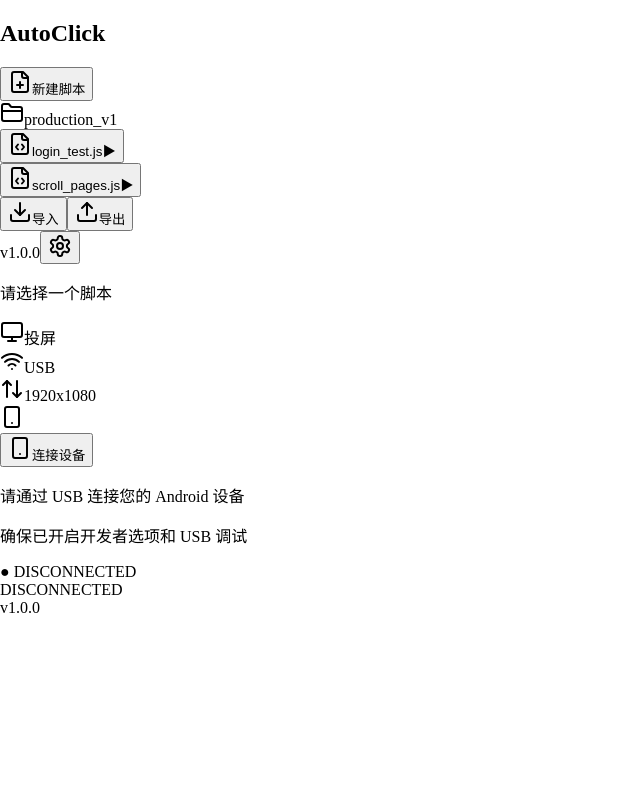
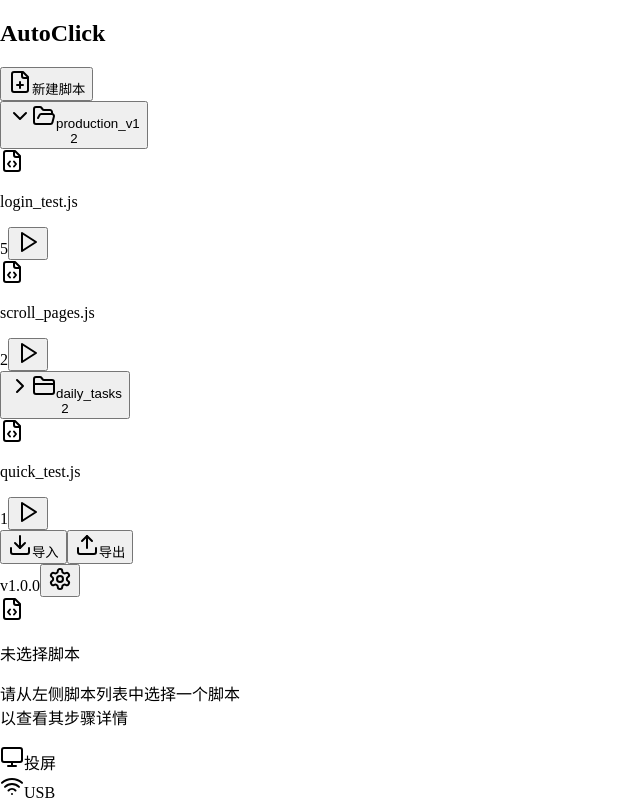
Before and after one commit to sunkj/auto-click, a React (Vite) app in the folder src/renderer/: page / in a window 1280 px wide. Shown: the top 800 px of the page, without its empty margins (0-640 px from the left). Built offline with nearby package versions, Linux system fonts and the light colour scheme.

Commit message:
adjust UI

```diff
--- a/src/renderer/src/components/ScriptPanel.tsx
+++ b/src/renderer/src/components/ScriptPanel.tsx
@@ -1,16 +1,124 @@
 import { useScriptStore, Script } from '@/stores/scriptStore'
 import { ScrollArea } from '@/components/ui/scroll-area'
 import { Button } from '@/components/ui/button'
+import { Card } from '@/components/ui/card'
+import { Badge } from '@/components/ui/badge'
 import { cn } from '@/lib/utils'
-import { FileCode, FolderClosed, FilePlus, Download, Upload, Settings } from 'lucide-react'
+import {
+  FileCode,
+  FolderClosed,
+  FolderOpen,
+  FilePlus,
+  Download,
+  Upload,
+  Settings,
+  ChevronRight,
+  ChevronDown,
+  Play,
+} from 'lucide-react'
+
+function ScriptFolder({ folder }: { folder: Script }) {
+  const { expandedFolders, toggleFolder } = useScriptStore()
+  const isExpanded = expandedFolders.has(folder.id)
+  const { scripts } = useScriptStore()
+  const childScripts = scripts.filter((s) => s.parentId === folder.id)
+
+  return (
+    <div>
+      <button
+        onClick={() => toggleFolder(folder.id)}
+        className="flex w-full items-center gap-2 px-3 py-2 text-xs font-medium text-muted-foreground hover:text-foreground transition-colors rounded-md"
+      >
+        {isExpanded ? (
+          <ChevronDown className="h-3 w-3 shrink-0" />
+        ) : (
+          <ChevronRight className="h-3 w-3 shrink-0" />
+        )}
+        {isExpanded ? (
+          <FolderOpen className="h-3.5 w-3.5 shrink-0" />
+        ) : (
+          <FolderClosed className="h-3.5 w-3.5 shrink-0" />
+        )}
+        <span className="truncate flex-1 text-left">{folder.name}</span>
+        <Badge variant="secondary" className="h-4 px-1 text-[10px] font-normal">
+          {childScripts.length}
+        </Badge>
+      </button>
+      {isExpanded && (
+        <div className="ml-2 space-y-0.5 mt-0.5">
+          {childScripts.map((script) => (
+            <ScriptItem key={script.id} script={script} />
+          ))}
+        </div>
+      )}
+    </div>
+  )
+}
+
+function ScriptItem({ script }: { script: Script }) {
+  const { currentScriptId, setCurrentScript } = useScriptStore()
+  const isSelected = currentScriptId === script.id
+  const steps = script.steps || []
+
+  return (
+    <Card
+      className={cn(
+        'cursor-pointer border transition-all duration-150',
+        isSelected
+          ? 'border-primary/50 bg-accent shadow-sm'
+          : 'border-transparent bg-transparent hover:bg-accent/50'
+      )}
+      onClick={() => setCurrentScript(script.id)}
+    >
+      <div className="flex items-center gap-2 px-3 py-2">
+        <FileCode className={cn(
+          'h-4 w-4 shrink-0',
+          isSelected ? 'text-primary' : 'text-muted-foreground'
+        )} />
+        <div className="flex-1 min-w-0">
+          <p className={cn(
+            'text-xs truncate',
+            isSelected ? 'font-medium text-accent-foreground' : 'text-muted-foreground'
+          )}>
+            {script.name}
+          </p>
+        </div>
+        <div className="flex items-center gap-1">
+          {steps.length > 0 && (
+            <span className="text-[10px] text-muted-foreground tabular-nums">
+              {steps.length}
+            </span>
+          )}
+          <button
+            className={cn(
+              'h-5 w-5 rounded flex items-center justify-center opacity-0 group-hover:opacity-100 transition-opacity',
+              'hover:bg-background/80 text-muted-foreground hover:text-foreground'
+            )}
+            onClick={(e) => {
+              e.stopPropagation()
+              setCurrentScript(script.id)
+            }}
+          >
+            <Play className="h-3 w-3" />
+          </button>
+        </div>
+      </div>
+    </Card>
+  )
+}
 
 export function ScriptPanel() {
-  const { scripts, currentScriptId, setCurrentScript } = useScriptStore()
+  const { scripts } = useScriptStore()
+
+  const folders = scripts.filter((s) => s.type === 'folder')
+  const rootScripts = scripts.filter(
+    (s) => s.type === 'script' && s.parentId === null
+  )
 
   return (
     <aside className="flex w-[240px] min-w-[240px] flex-col border-r bg-card">
       {/* Header */}
-      <div className="flex h-[56px] items-center px-4 border-b">
+      <div className="flex h-[40px] items-center px-4 border-b">
         <h1 className="text-lg font-bold tracking-tight text-foreground">AutoClick</h1>
       </div>
 
@@ -24,37 +132,28 @@ export function ScriptPanel() {
 
       {/* Script List */}
       <ScrollArea className="flex-1 px-2">
-        <div className="py-1 space-y-0.5">
-          {scripts.map((script: Script) => (
-            <div key={script.id}>
-              {script.type === 'folder' ? (
-                <div className="flex items-center gap-2 px-3 py-2 text-xs font-medium text-muted-foreground">
-                  <FolderClosed className="h-3.5 w-3.5" />
-                  <span>{script.name}</span>
-                </div>
-              ) : (
-                <button
-                  onClick={() => setCurrentScript(script.id)}
-                  className={cn(
-                    'w-full flex items-center gap-2 px-3 py-2 rounded-md text-xs transition-colors',
-                    currentScriptId === script.id
-                      ? 'bg-accent text-accent-foreground font-medium'
-                      : 'text-muted-foreground hover:bg-accent/50 hover:text-accent-foreground'
-                  )}
-                >
-                  <FileCode className="h-3.5 w-3.5 shrink-0" />
-                  <span className="truncate flex-1 text-left">{script.name}</span>
-                  <span className="text-[10px] opacity-50">▶</span>
-                </button>
-              )}
+        <div className="py-1 space-y-1">
+          {folders.map((folder) => (
+            <ScriptFolder key={folder.id} folder={folder} />
+          ))}
+          {rootScripts.length > 0 && (
+            <div className="space-y-0.5 pt-1">
+              {rootScripts.map((script) => (
+                <ScriptItem key={script.id} script={script} />
+              ))}
             </div>
-          ))}
+          )}
+          {scripts.length === 0 && (
+            <div className="flex items-center justify-center h-20 text-xs text-muted-foreground">
+              暂无脚本
+            </div>
+          )}
         </div>
       </ScrollArea>
 
       {/* Footer */}
-      <div className="border-t p-2 space-y-1">
-        <div className="flex gap-1">
+      <div className="px-0 space-y-1">
+        <div className="flex gap-1 px-2 py-1">
           <Button variant="ghost" size="sm" className="flex-1 h-7 text-xs gap-1">
             <Download className="h-3 w-3" />
             导入
@@ -64,7 +163,7 @@ export function ScriptPanel() {
             导出
           </Button>
         </div>
-        <div className="flex items-center justify-between px-2 py-1">
+        <div className="flex h-[40px] items-center justify-between px-2 py-1 border-t">
           <span className="text-[10px] text-muted-foreground">v1.0.0</span>
           <Button variant="ghost" size="icon" className="h-6 w-6">
             <Settings className="h-3 w-3" />
--- a/src/renderer/src/components/StepPanel.tsx
+++ b/src/renderer/src/components/StepPanel.tsx
@@ -1,6 +1,7 @@
 import { useScriptStore, Step } from '@/stores/scriptStore'
 import { ScrollArea } from '@/components/ui/scroll-area'
 import { Button } from '@/components/ui/button'
+import { Badge } from '@/components/ui/badge'
 import { cn } from '@/lib/utils'
 import {
   ArrowLeft,
@@ -12,57 +13,69 @@ import {
   Plus,
   Settings2,
   Monitor,
+  FileCode,
+  MousePointerClick,
+  Keyboard,
+  ArrowUpDown,
+  Edit2,
 } from 'lucide-react'
 
-const stepIcons: Record<string, typeof CircleDot> = {
-  click: CircleDot,
-  type: SquarePen,
-  swipe: Monitor,
-  script: FileIcon,
-}
-
-function FileIcon({ className }: { className?: string }) {
-  return <SquarePen className={className} />
+const stepIcons: Record<string, React.ComponentType<{ className?: string }>> = {
+  click: MousePointerClick,
+  type: Keyboard,
+  swipe: ArrowUpDown,
+  script: FileCode,
 }
 
 export function StepPanel() {
-  const { scripts, currentScriptId, selectedStepId, setSelectedStep } = useScriptStore()
+  const { scripts, currentScriptId, selectedStepId, setSelectedStep, getStepsForScript } = useScriptStore()
   const currentScript = scripts.find((s) => s.id === currentScriptId)
 
   if (!currentScriptId || !currentScript) {
     return (
       <aside className="flex w-[340px] min-w-[340px] flex-col border-r bg-card">
-        <div className="flex flex-1 items-center justify-center">
-          <p className="text-xs text-muted-foreground">请选择一个脚本</p>
+        <div className="flex flex-1 flex-col items-center justify-center gap-3 px-8 text-center">
+          <FileCode className="h-10 w-10 text-muted-foreground/30" />
+          <div>
+            <p className="text-sm font-medium text-muted-foreground">未选择脚本</p>
+            <p className="text-xs text-muted-foreground/60 mt-1">
+              请从左侧脚本列表中选择一个脚本<br />以查看其步骤详情
+            </p>
+          </div>
         </div>
       </aside>
     )
   }
 
-  const steps = currentScript.steps || []
+  const steps = getStepsForScript(currentScriptId)
 
   return (
     <aside className="flex w-[340px] min-w-[340px] flex-col border-r bg-card">
       {/* Top Toolbar */}
-      <div className="flex h-[56px] items-center justify-between border-b px-3">
+      <div className="flex h-[40px] items-center justify-between border-b px-3">
         <div className="flex items-center gap-2">
           <Button variant="ghost" size="icon" className="h-7 w-7">
             <ArrowLeft className="h-4 w-4" />
           </Button>
-          <span className="text-sm font-medium truncate max-w-[140px]">
-            {currentScript.name.replace('.js', '')}
-          </span>
+          <div className="flex items-center gap-2">
+            <span className="text-sm font-medium truncate max-w-[140px]">
+              {currentScript.name.replace('.js', '')}
+            </span>
+            <Badge variant="secondary" className="h-4 px-1 text-[10px] font-normal">
+              {steps.length} 步
+            </Badge>
+          </div>
         </div>
         <div className="flex items-center gap-1">
-          <Button variant="ghost" size="icon" className="h-7 w-7">
+          <Button variant="ghost" size="icon" className="h-7 w-7" title="运行全部">
             <Play className="h-4 w-4 text-green-500" />
           </Button>
-          <Button variant="ghost" size="icon" className="h-7 w-7">
+          <Button variant="ghost" size="icon" className="h-7 w-7" title="录制">
             <CircleDot className="h-4 w-4 text-red-500" />
           </Button>
           <div className="mx-1 h-4 w-px bg-border" />
-          <Button variant="ghost" size="icon" className="h-7 w-7">
-            <Settings2 className="h-4 w-4" />
+          <Button variant="ghost" size="icon" className="h-7 w-7" title="编辑">
+            <Edit2 className="h-4 w-4" />
           </Button>
         </div>
       </div>
@@ -70,8 +83,9 @@ export function StepPanel() {
       {/* Step List */}
       <ScrollArea className="flex-1">
         {steps.length === 0 ? (
-          <div className="flex items-center justify-center h-32">
-            <p className="text-xs text-muted-foreground">暂无步骤</p>
+          <div className="flex flex-col items-center justify-center h-32 gap-2">
+            <MousePointerClick className="h-6 w-6 text-muted-foreground/30" />
+            <p className="text-xs text-muted-foreground">该脚本暂无步骤</p>
           </div>
         ) : (
           <div className="py-1">
@@ -107,7 +121,7 @@ export function StepPanel() {
 
                   {/* Operations Row (when selected) */}
                   {isSelected && (
-                    <div className="flex items-center gap-1 px-3 pb-2 pl-[60px] border-b border-border/50">
+                    <div className="flex items-center gap-1 px-3 pb-2 pl-[60px] pt-2 border-b border-border/50">
                       <Button variant="ghost" size="sm" className="h-7 text-xs gap-1 px-2">
                         <SquarePen className="h-3 w-3" />
                         编辑
@@ -133,7 +147,7 @@ export function StepPanel() {
       </ScrollArea>
 
       {/* Bottom Toolbar */}
-      <div className="flex h-[48px] items-center justify-end border-t px-3">
+      <div className="flex h-[40px] items-center justify-start border-t px-3">
         <Button variant="ghost" size="icon" className="h-8 w-8">
           <Plus className="h-4 w-4" />
         </Button>
--- a/src/renderer/src/stores/scriptStore.ts
+++ b/src/renderer/src/stores/scriptStore.ts
@@ -12,6 +12,7 @@ export interface Script {
   id: string
   name: string
   type: 'folder' | 'script'
+  parentId: string | null
   steps?: Step[]
 }
 
@@ -20,33 +21,67 @@ interface ScriptStore {
   currentScriptId: string | null
   selectedStepId: string | null
   executingStepIndex: number | null
+  expandedFolders: Set<string>
   setCurrentScript: (id: string) => void
   setSelectedStep: (id: string | null) => void
   setExecutingStep: (index: number | null) => void
+  toggleFolder: (id: string) => void
+  getStepsForScript: (scriptId: string) => Step[]
 }
 
-// Mock data for Iteration 2 layout
+// Mock data - folders and their child scripts
 const mockScripts: Script[] = [
-  { id: 'folder-1', name: 'production_v1', type: 'folder' },
-  { id: 'script-1', name: 'login_test.js', type: 'script', steps: [
+  { id: 'folder-1', name: 'production_v1', type: 'folder', parentId: null },
+  { id: 'script-1', name: 'login_test.js', type: 'script', parentId: 'folder-1', steps: [
     { id: 's1', index: 1, type: 'click', params: { x: '320', y: '580' }, description: '(320, 580) - "Login Button"' },
     { id: 's2', index: 2, type: 'type', params: { text: 'admin_user_01' }, description: '"admin_user_01"' },
     { id: 's3', index: 3, type: 'click', params: { x: '320', y: '580' }, description: '(320, 580) - "Password Field"' },
     { id: 's4', index: 4, type: 'type', params: { text: '********' }, description: '"********"' },
     { id: 's5', index: 5, type: 'swipe', params: { direction: 'Up', duration: '1.2' }, description: 'Up (1.2s)' },
   ]},
-  { id: 'script-2', name: 'scroll_pages.js', type: 'script', steps: [
+  { id: 'script-2', name: 'scroll_pages.js', type: 'script', parentId: 'folder-1', steps: [
     { id: 's6', index: 1, type: 'swipe', params: { direction: 'Left', duration: '0.8' }, description: 'Left (0.8s)' },
     { id: 's7', index: 2, type: 'swipe', params: { direction: 'Left', duration: '0.8' }, description: 'Left (0.8s)' },
   ]},
+  { id: 'folder-2', name: 'daily_tasks', type: 'folder', parentId: null },
+  { id: 'script-3', name: 'auto_like.js', type: 'script', parentId: 'folder-2', steps: [
+    { id: 's8', index: 1, type: 'click', params: { x: '500', y: '300' }, description: '(500, 300) - "Like Button"' },
+    { id: 's9', index: 2, type: 'swipe', params: { direction: 'Down', duration: '0.5' }, description: 'Down (0.5s)' },
+  ]},
+  { id: 'script-4', name: 'check_in.js', type: 'script', parentId: 'folder-2', steps: [
+    { id: 's10', index: 1, type: 'click', params: { x: '200', y: '400' }, description: '(200, 400) - "Check-in"' },
+    { id: 's11', index: 2, type: 'type', params: { text: 'Good morning' }, description: '"Good morning"' },
+    { id: 's12', index: 3, type: 'click', params: { x: '500', y: '600' }, description: '(500, 600) - "Submit"' },
+  ]},
+  // Root-level scripts (no folder)
+  { id: 'script-5', name: 'quick_test.js', type: 'script', parentId: null, steps: [
+    { id: 's13', index: 1, type: 'click', params: { x: '400', y: '500' }, description: '(400, 500) - "Test"' },
+  ]},
 ]
 
-export const useScriptStore = create<ScriptStore>((set) => ({
+export const useScriptStore = create<ScriptStore>((set, get) => ({
   scripts: mockScripts,
   currentScriptId: null,
   selectedStepId: null,
   executingStepIndex: null,
+  expandedFolders: new Set<string>(['folder-1']), // folder-1 expanded by default
+
   setCurrentScript: (id) => set({ currentScriptId: id, selectedStepId: null }),
   setSelectedStep: (id) => set({ selectedStepId: id }),
   setExecutingStep: (index) => set({ executingStepIndex: index }),
+
+  toggleFolder: (id) => {
+    const expanded = new Set(get().expandedFolders)
+    if (expanded.has(id)) {
+      expanded.delete(id)
+    } else {
+      expanded.add(id)
+    }
+    set({ expandedFolders: expanded })
+  },
+
+  getStepsForScript: (scriptId) => {
+    const script = get().scripts.find((s) => s.id === scriptId)
+    return script?.steps || []
+  },
 }))
```
